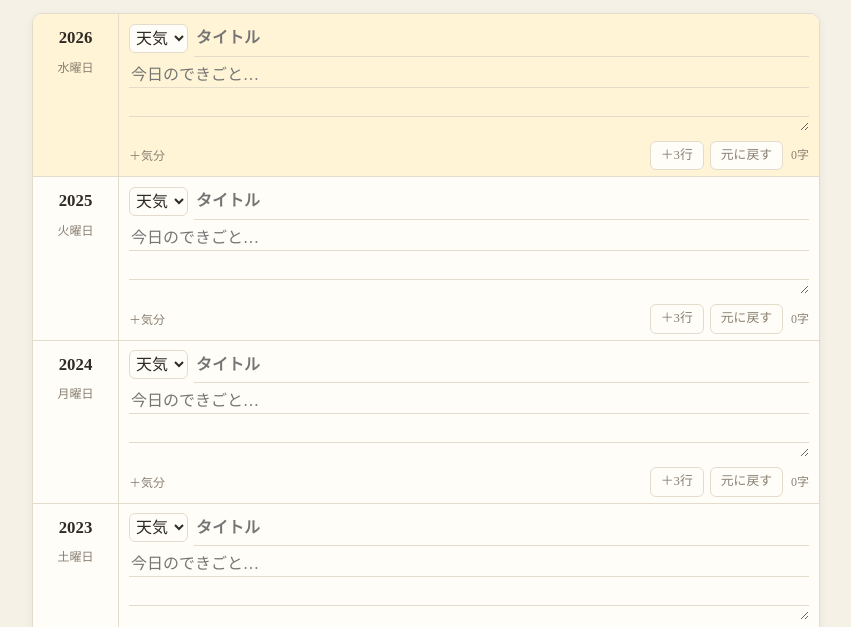
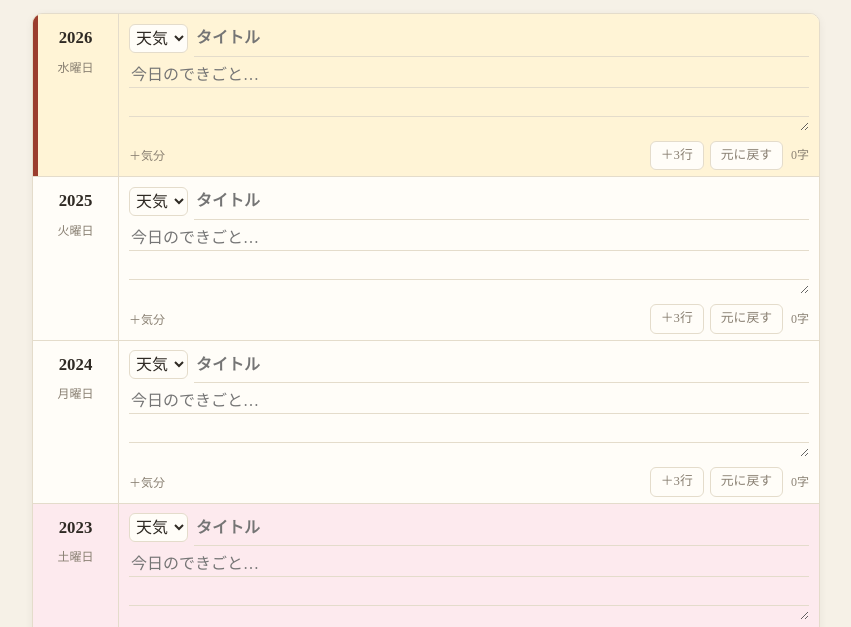
Before and after one commit to neoiinamotto/diary, a plain HTML site: page index.html in a window 1280 px wide. Shown: the part 148-775 px from the top of the page, without its empty margins (214-1065 px from the left). Drawn offline with Linux system fonts and the light colour scheme.

Commit message:
Add files via upload

```diff
--- a/index.html
+++ b/index.html
@@ -7,11 +7,11 @@
 <style>
 :root{
   --bg:#f6f1e7; --paper:#fffdf8; --ink:#2f2a24; --muted:#8a8073; --line:#e4dccb;
-  --accent:#9b3d2e; --accent-soft:#f3ddd6; --now:#fff4d6;
+  --accent:#9b3d2e; --accent-soft:#f3ddd6; --now:#fff4d6; --hol:#fdeaee;
 }
 @media (prefers-color-scheme: dark){
   :root{ --bg:#1f1c18; --paper:#2a2621; --ink:#ece4d6; --muted:#9a8f80; --line:#3b362f;
-    --accent:#e08a74; --accent-soft:#4a2f28; --now:#3a3220; }
+    --accent:#e08a74; --accent-soft:#4a2f28; --now:#3a3220; --hol:#3b2a30; }
 }
 *{box-sizing:border-box}
 body{margin:0;background:var(--bg);color:var(--ink);
@@ -31,7 +31,9 @@ button.primary{background:var(--accent);color:#fff;border-color:var(--accent)}
   box-shadow:0 2px 8px rgba(0,0,0,.06);overflow:hidden}
 .row{display:grid;grid-template-columns:86px 1fr;border-bottom:1px solid var(--line)}
 .row:last-child{border-bottom:0}
-.row.now{background:var(--now)}
+.row.hol{background:var(--hol)}
+.row.now{background:var(--now);box-shadow:inset 5px 0 0 var(--accent)}
+.row.now.hol{background:linear-gradient(90deg,var(--hol),var(--now))}
 .row.future{opacity:.55}
 .label{padding:10px;border-right:1px solid var(--line);text-align:center}
 .label b{display:block;font-size:1.05rem}
@@ -323,6 +325,45 @@ document.getElementById("btnDriveOff").onclick = async () => { dirHandle = null;
 })();
 function setStatus(t){ const s=document.getElementById("status"); s.textContent=t; clearTimeout(setStatus.t); setStatus.t=setTimeout(()=>s.textContent="",1800); }
 
+/* 日本の祝日（振替休日・国民の休日・特例年を含む） */
+const holCache = {};
+function holidaysOf(y){
+  if (holCache[y]) return holCache[y];
+  const h = new Set(), add = (m,d) => h.add(m*100+d);
+  const nthMon = (m,n) => { const f = new Date(y,m-1,1).getDay(); return 1 + (8-f)%7 + (n-1)*7; };
+  const eq = (c) => Math.floor(c + 0.242194*(y-1980) - Math.floor((y-1980)/4));
+  add(1,1);
+  if (y>=2000) add(1,nthMon(1,2)); else add(1,15);
+  add(2,11);
+  if (y>=2020) add(2,23);
+  if (y>=1989 && y<=2018) add(12,23);
+  add(3,eq(20.8431));
+  add(4,29);
+  if (y>=2007) { add(5,3); add(5,4); add(5,5); } else { add(5,3); add(5,5); }
+  if (y===2019) add(5,1);
+  if (y===2020) add(7,23); else if (y===2021) add(7,22); else if (y>=2003) add(7,nthMon(7,3)); else if (y>=1996) add(7,20);
+  if (y===2020) add(8,10); else if (y===2021) add(8,9); else if (y>=2016) add(8,11);
+  if (y>=2003) add(9,nthMon(9,3)); else if (y>=1966) add(9,15);
+  add(9,eq(23.2488));
+  if (y===2020) add(7,24); else if (y===2021) add(7,23); else if (y>=2000) add(10,nthMon(10,2)); else if (y>=1966) add(10,10);
+  if (y===2019) add(10,22);
+  add(11,3); add(11,23);
+  // 国民の休日（祝日に挟まれた平日）
+  const base = [...h];
+  for (const k of base){ const m=Math.floor(k/100), d=k%100;
+    const n = new Date(y,m-1,d+2), mid = new Date(y,m-1,d+1);
+    if (h.has((n.getMonth()+1)*100+n.getDate()) && mid.getDay()!==0 && !h.has((mid.getMonth()+1)*100+mid.getDate())) h.add((mid.getMonth()+1)*100+mid.getDate());
+  }
+  // 振替休日（日曜の祝日は、次の祝日でない日）
+  for (const k of [...h]){ const m=Math.floor(k/100), d=k%100;
+    if (new Date(y,m-1,d).getDay()===0){ let x=1, t;
+      do { t = new Date(y,m-1,d+x++); } while (h.has((t.getMonth()+1)*100+t.getDate()));
+      if (t.getFullYear()===y) h.add((t.getMonth()+1)*100+t.getDate());
+    }
+  }
+  return holCache[y] = h;
+}
+const isHoliday = (y,m,d) => holidaysOf(y).has(m*100+d);
 const pad = n => String(n).padStart(2,"0");
 const keyOf = (y,m,d) => `${y}-${pad(m)}-${pad(d)}`;
 const validDate = (y,m,d) => { const t=new Date(y,m-1,d); return t.getFullYear()===y && t.getMonth()===m-1 && t.getDate()===d; };
@@ -343,10 +384,12 @@ function render(){
     const dt = ok ? new Date(y,m-1,d) : null;
     if (ok && dt.getTime()===today.getTime()) row.classList.add("now");
     if (ok && dt>today) row.classList.add("future");
+    const hol = ok && isHoliday(y,m,d);
+    if (ok && (hol || dt.getDay()===0 || dt.getDay()===6)) row.classList.add("hol");
 
     const label = document.createElement("div");
     label.className = "label";
-    label.innerHTML = `<b>${y}</b><span>${ok ? WD[dt.getDay()]+"曜日" : ""}</span>`;
+    label.innerHTML = `<b>${y}</b><span>${ok ? WD[dt.getDay()]+"曜日"+(hol && dt.getDay()!==0 && dt.getDay()!==6 ? "・祝" : "") : ""}</span>`;
     row.appendChild(label);
 
     const body = document.createElement("div");
```
